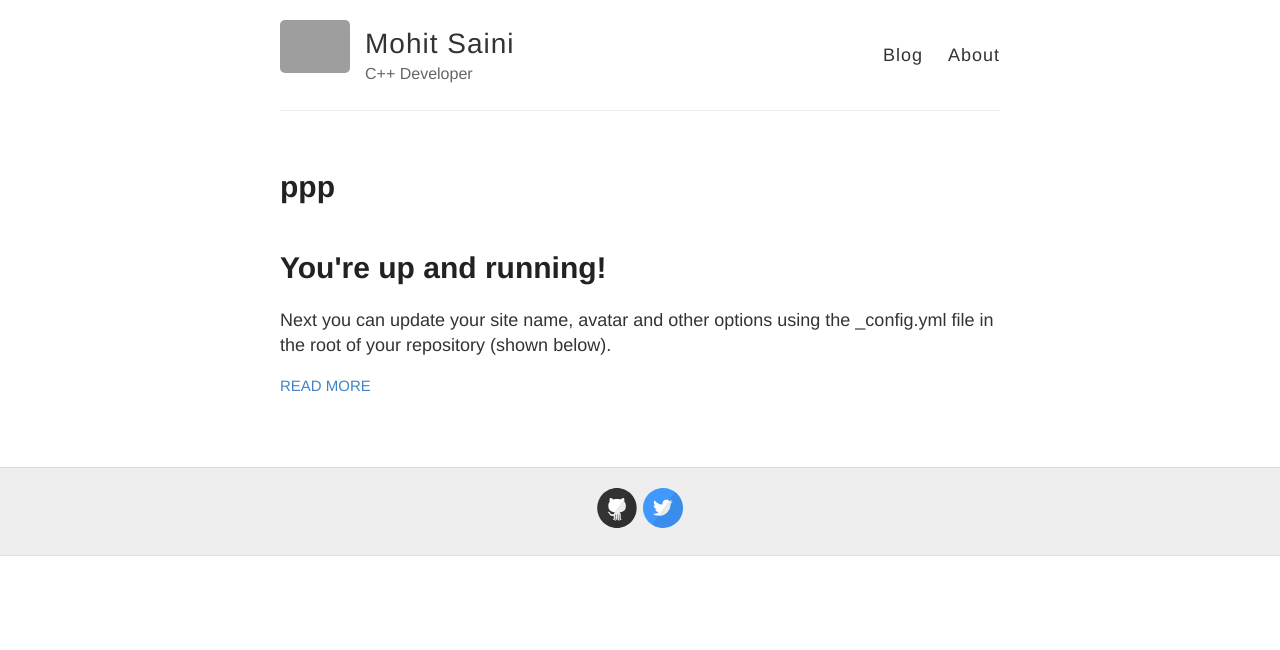
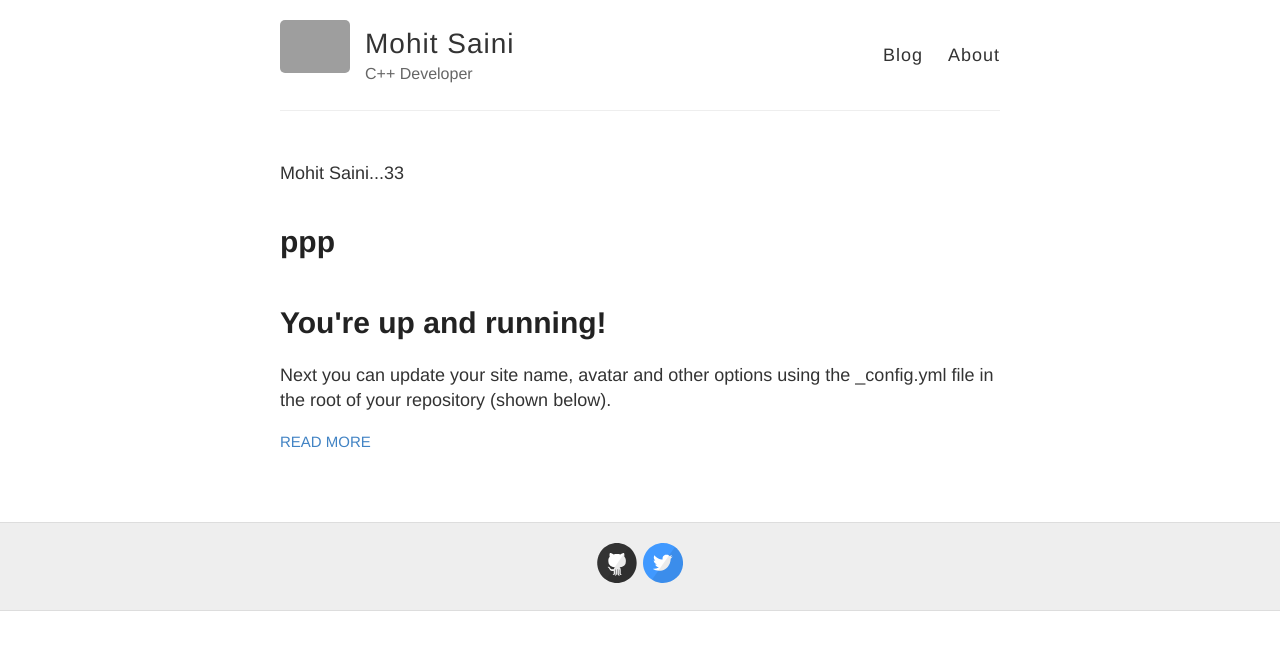
Before and after one commit to mohitmv/blog, a Jekyll site: the page built from index.html, in a window 1280 px wide. Shown: the top 650 px of the page. Built offline with Jekyll 4.4.1, drawn with Linux system fonts in a browser that asks for light colours; grey boxes are pictures that could not be loaded.

Commit message:
[Test] Learning jekyll setup

```diff
--- a/index.html
+++ b/index.html
@@ -1,6 +1,10 @@
 ---
 layout: default
 ---
+
+<div>
+  Mohit Saini...33
+</div>
 
 <div class="posts">
   {% for post in site.posts %}
```
